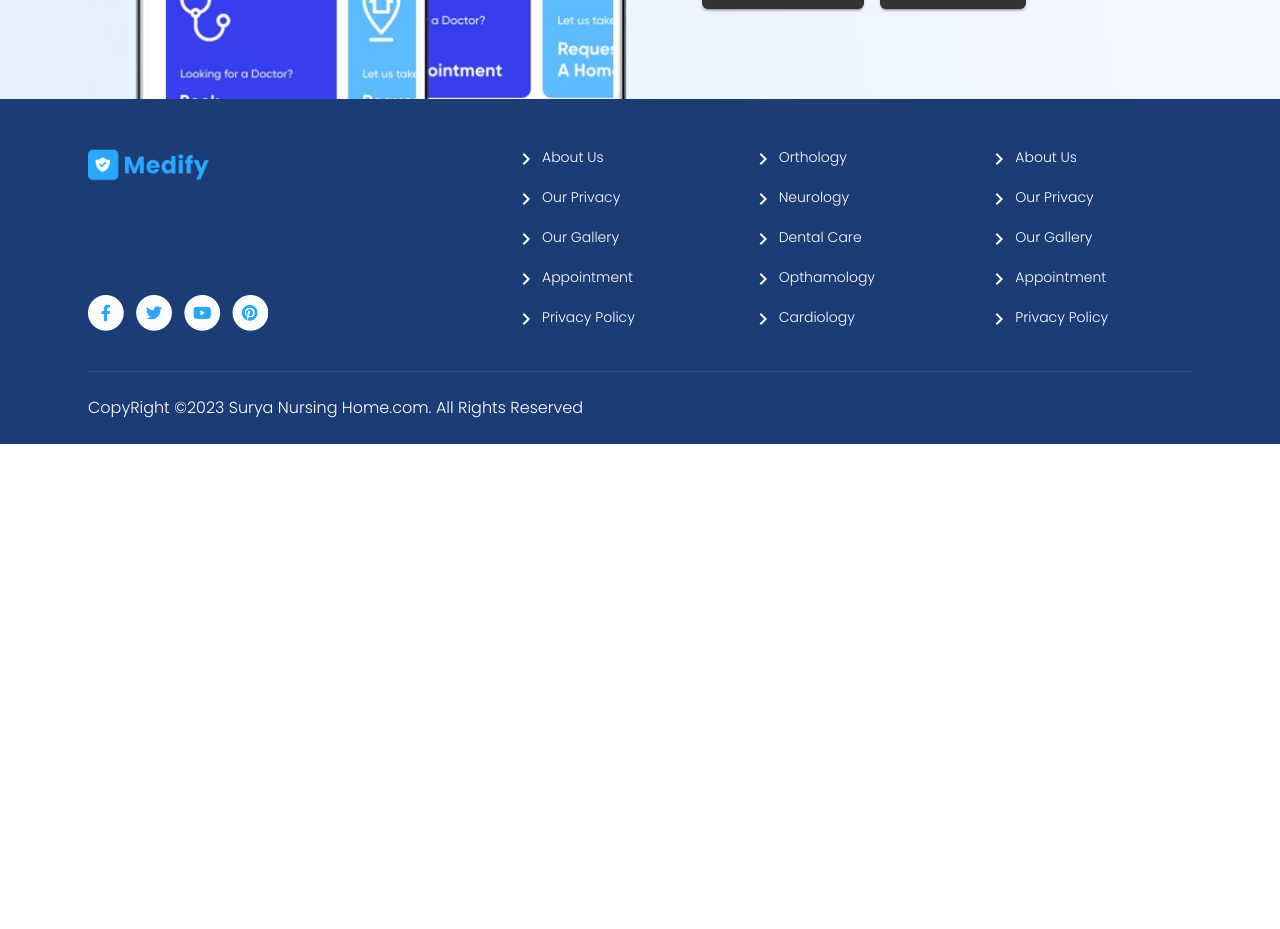
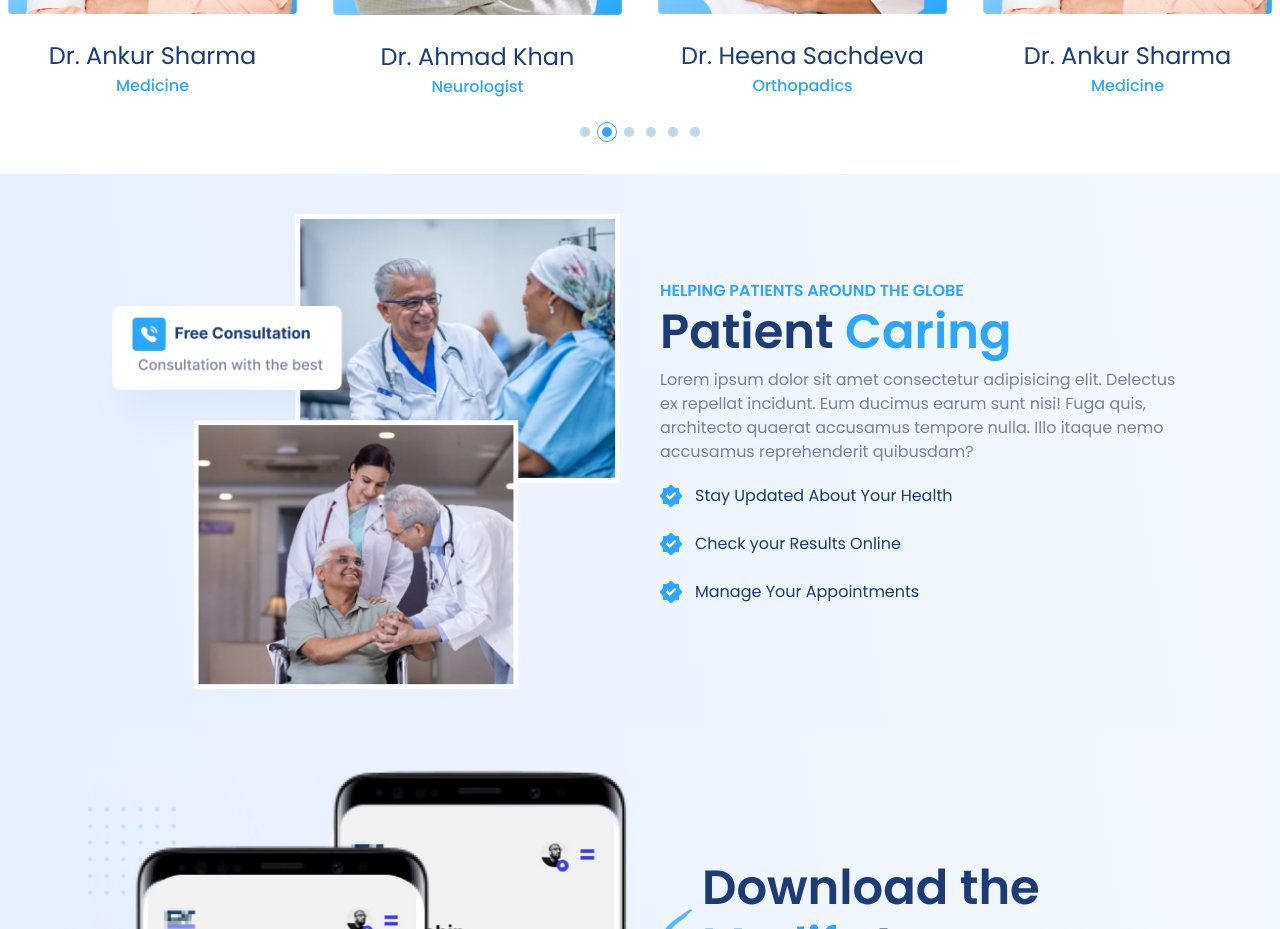
Before and after one commit to arnavsakhare/Medify, a React app: page / in a window 1280 px wide. Shown: the part 1320-2249 px from the top of the page. Before the commit the page ends 1764 px from the top, so only its background shows below. Built offline with nearby package versions, Linux system fonts and the light colour scheme; the HTML template or start-up script is replaced by a standard one.

Commit message:
Added the Patients Caring Section

```diff
--- a/src/pages/Homepage/HomePage.jsx
+++ b/src/pages/Homepage/HomePage.jsx
@@ -2,12 +2,16 @@ import React from 'react'
 import { Box, Container, Stack } from '@mui/material'
 import Offers from '../../components/Offers/Offers'
 import FindBySpecialisation from '../../components/FindBySpecialisation/FindBySpecialisation'
+import OurSpecialists from '../../components/OurSpecialists/OurSpecialists'
+import PatientCaring from '../../components/PatientCaring/PatientCaring'
 
 const HomePage = () => {
   return (
     <Box>
       <Offers />
       <FindBySpecialisation />
+      <OurSpecialists />
+      <PatientCaring />
     </Box>
   )
 }
```
